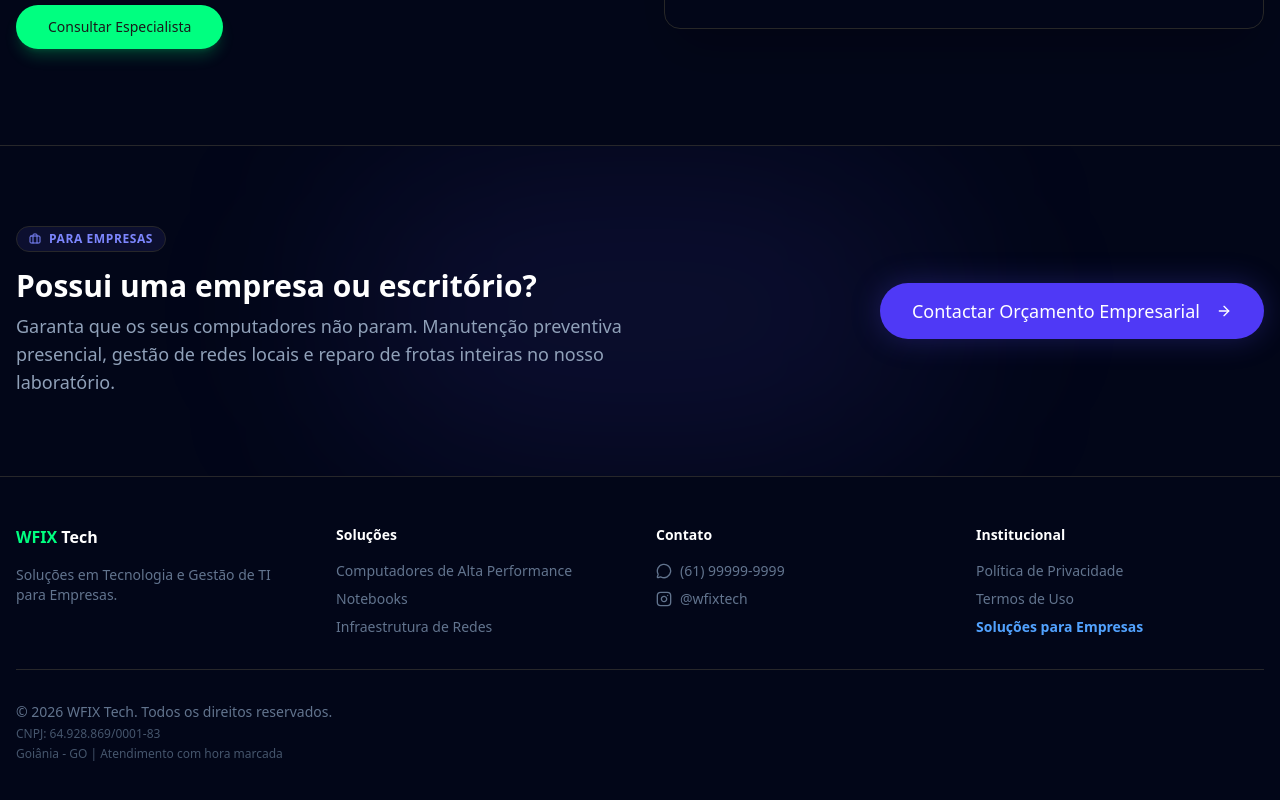
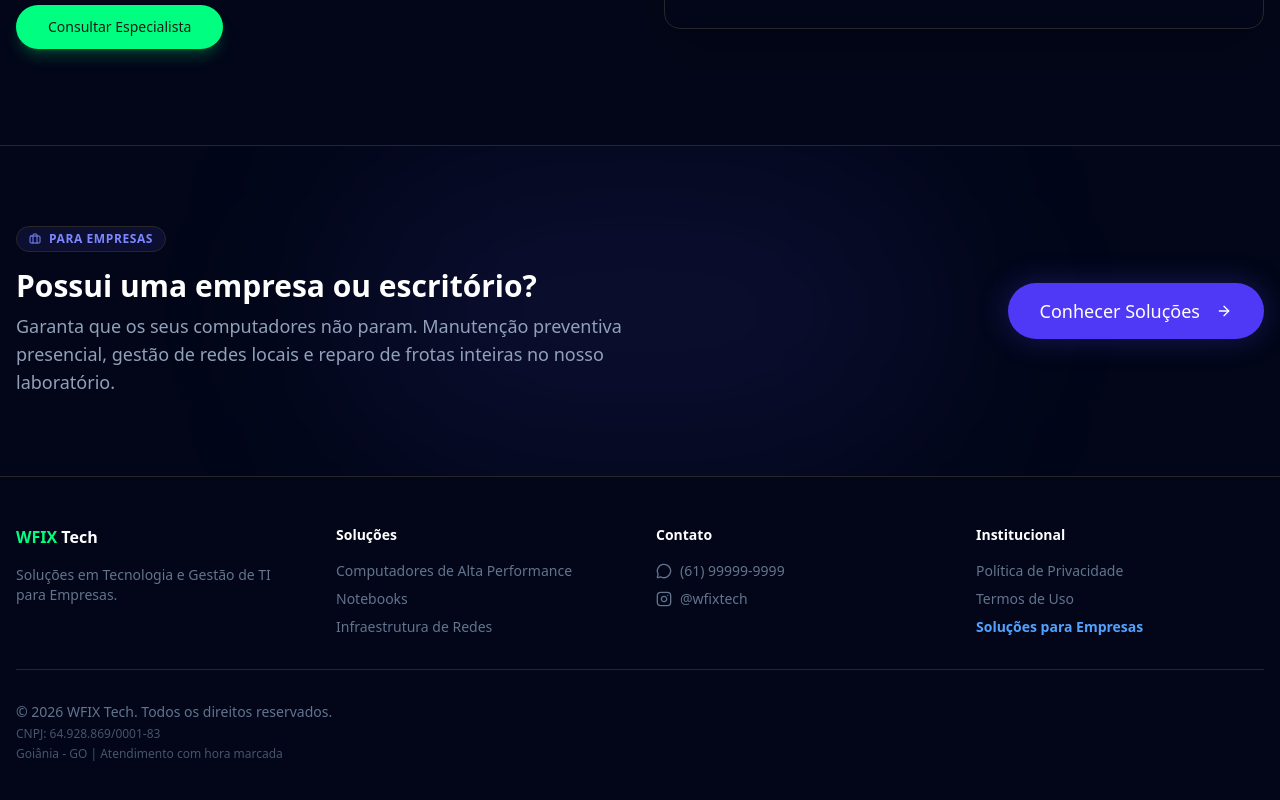
Before and after one commit to wheslancardoso/wtechprot, a Next.js app: page / in a window 1280 px wide. Shown: the part 7056-7856 px from the top of the page. Built offline with nearby package versions, Linux system fonts and the light colour scheme; no server answers; grey boxes are pictures that could not be loaded.

Commit message:
fix(home): corrige link do callout b2b para /para-empresas

```diff
--- a/src/app/page.tsx
+++ b/src/app/page.tsx
@@ -775,8 +775,8 @@ j=d.createElement(s),dl=l!='dataLayer'?'&l='+l:'';j.async=true;j.src=
             </div>
             <div className="flex-shrink-0">
               <Button size="lg" className="whitespace-nowrap rounded-full px-8 h-14 text-lg shadow-[0_0_30px_rgba(79,70,229,0.3)] hover:shadow-[0_0_40px_rgba(79,70,229,0.5)] hover:scale-105 transition-all bg-indigo-600 hover:bg-indigo-500 text-white border-0" asChild>
-                <Link href={whatsappLink} target="_blank">
-                  Contactar Orçamento Empresarial <ArrowRight className="ml-2 w-5 h-5" />
+                <Link href="/para-empresas">
+                  Conhecer Soluções <ArrowRight className="ml-2 w-5 h-5" />
                 </Link>
               </Button>
             </div>
```
